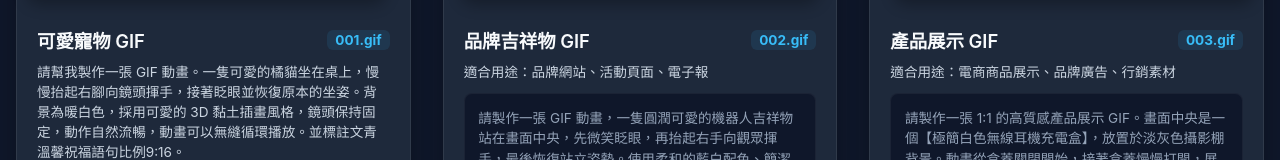
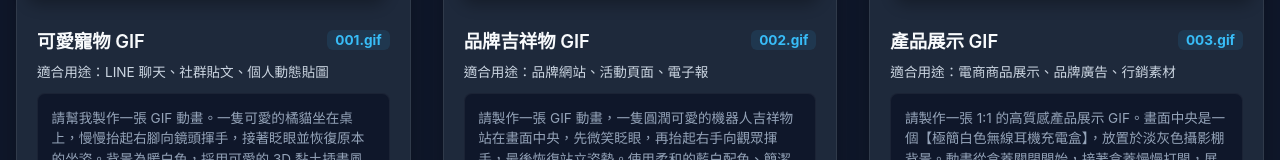
Before and after one commit to ping763573/Zhongli, a plain HTML site: page gif/index.html in a window 1280 px wide. Shown: the part 1393-1553 px from the top of the page. Drawn offline with Linux system fonts and the light colour scheme.

Commit message:
Update GIF usage description in index.html

```diff
--- a/gif/index.html
+++ b/gif/index.html
@@ -346,7 +346,8 @@
       {
         id: "001",
         title: "可愛寵物 GIF",
-        usage: "請幫我製作一張 GIF 動畫。一隻可愛的橘貓坐在桌上，慢慢抬起右腳向鏡頭揮手，接著眨眼並恢復原本的坐姿。背景為暖白色，採用可愛的 3D 黏土插畫風格，鏡頭保持固定，動作自然流暢，動畫可以無縫循環播放。並標註文青溫馨祝福語句比例9:16。"
+        usage: "適合用途：LINE 聊天、社群貼文、個人動態貼圖",
+        prompt: "請幫我製作一張 GIF 動畫。一隻可愛的橘貓坐在桌上，慢慢抬起右腳向鏡頭揮手，接著眨眼並恢復原本的坐姿。背景為暖白色，採用可愛的 3D 黏土插畫風格，鏡頭保持固定，動作自然流暢，動畫可以無縫循環播放。並標註文青溫馨祝福語句比例9:16。"
       },
       {
         id: "002",
```
